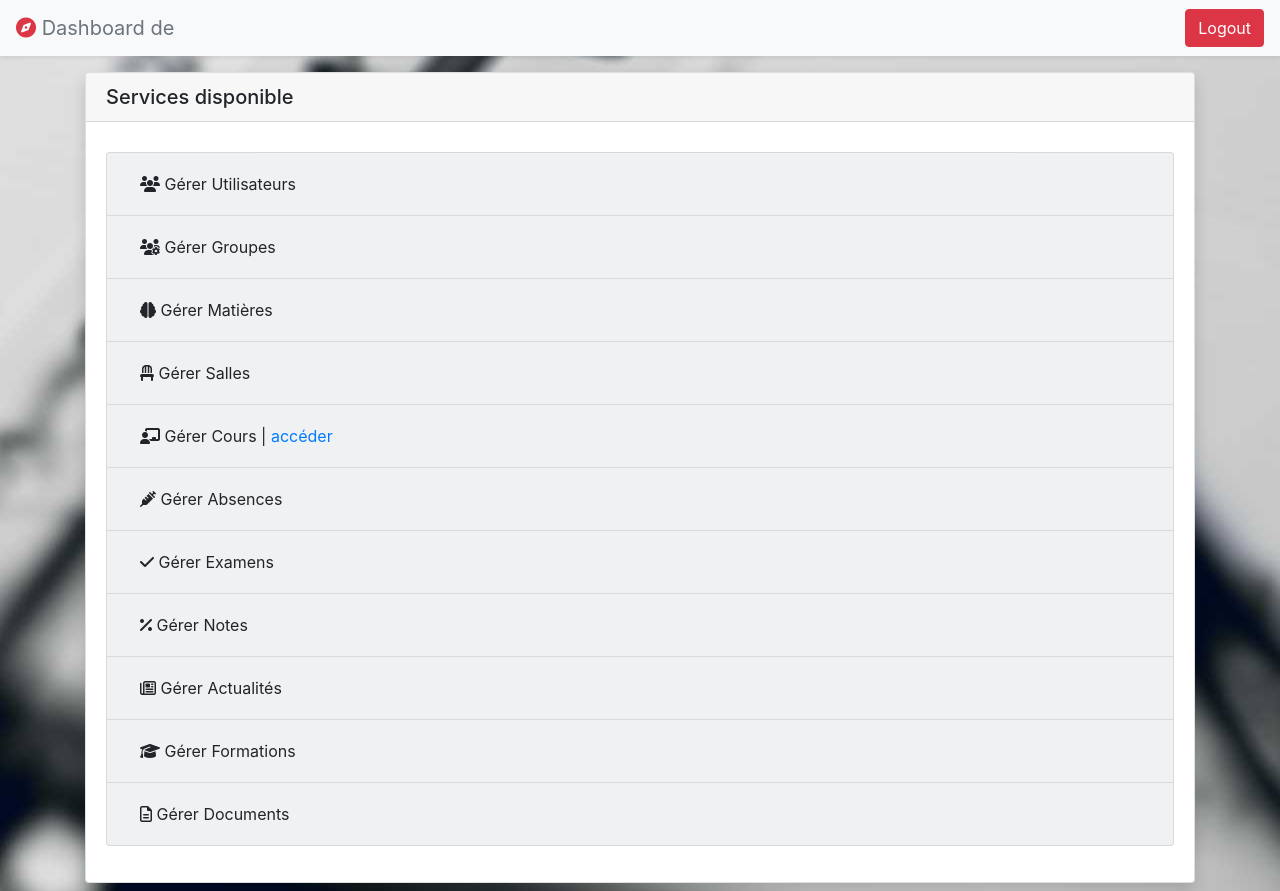
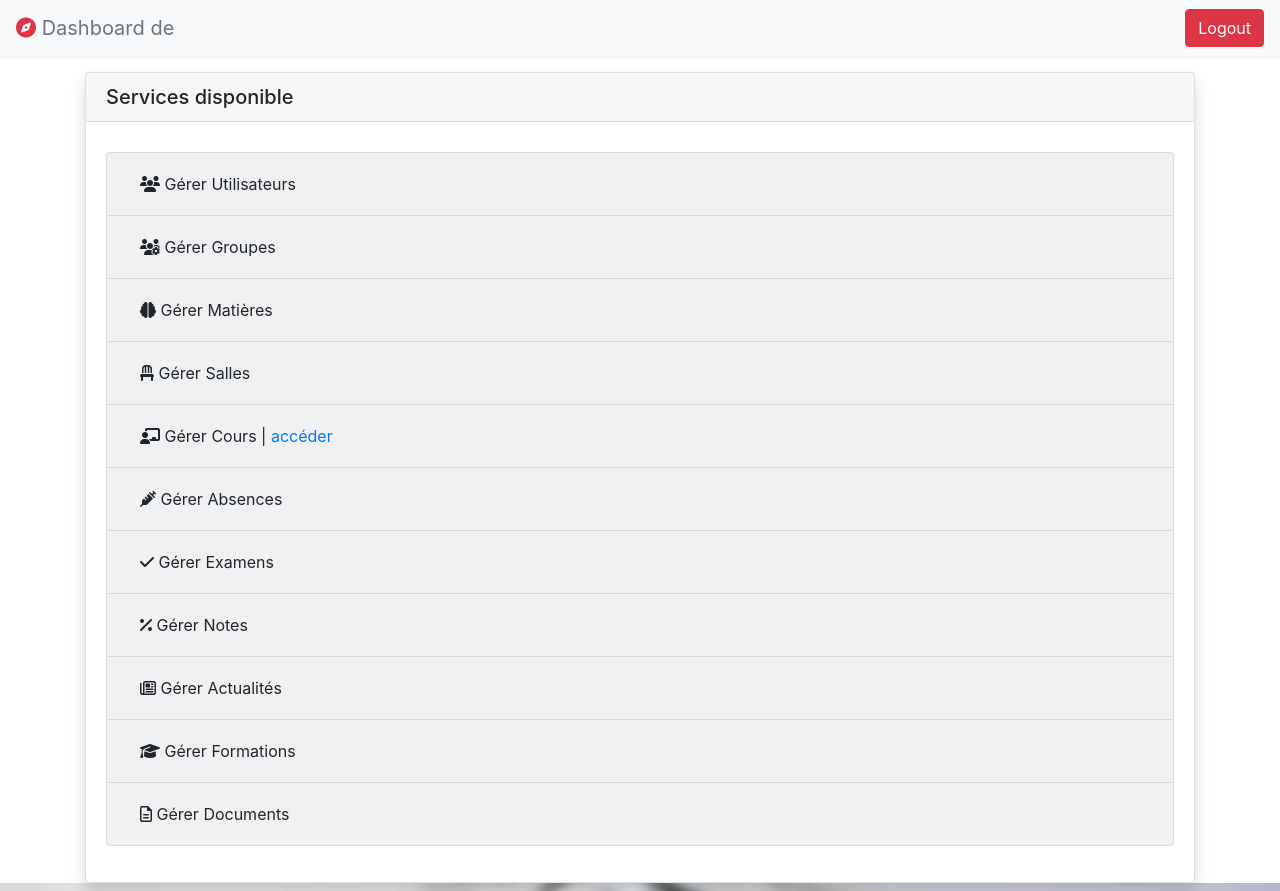
Before and after one commit to sachahjkl/edt, a Symfony app: template templates/admin/index.html.twig in a window 1280 px wide. Run offline with Twig, Linux system fonts and the light colour scheme; the template is opened without the code that fills it, so the values that code supplies are empty; some libraries are stand-ins or nearby versions.

Commit message:
fixed background

```diff
--- a/templates/base.html.twig
+++ b/templates/base.html.twig
@@ -11,8 +11,10 @@
               crossorigin="anonymous">
     {% endblock %}
     <style>
-        body {
+        html {
             background: url("{{ asset('images/bg.jpg') }}") no-repeat center fixed;
+            background-size: cover;
+        }
     </style>
 
 </head>
```
